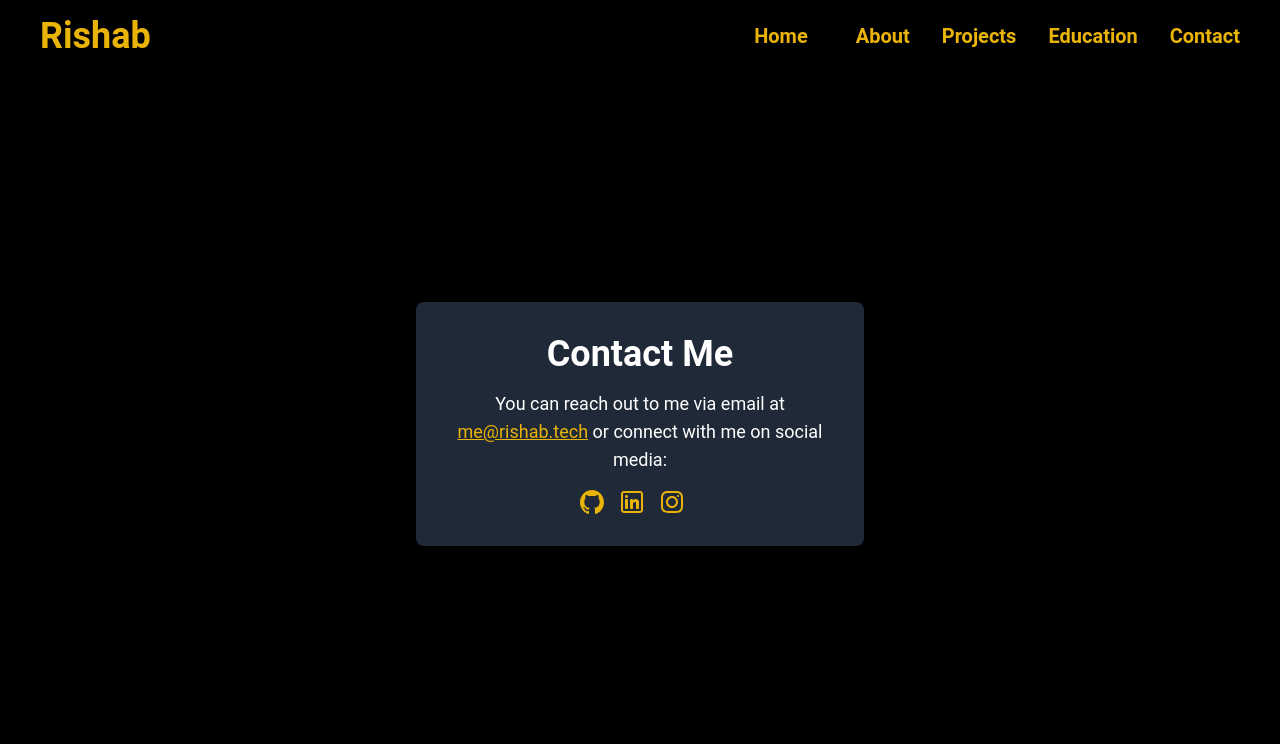
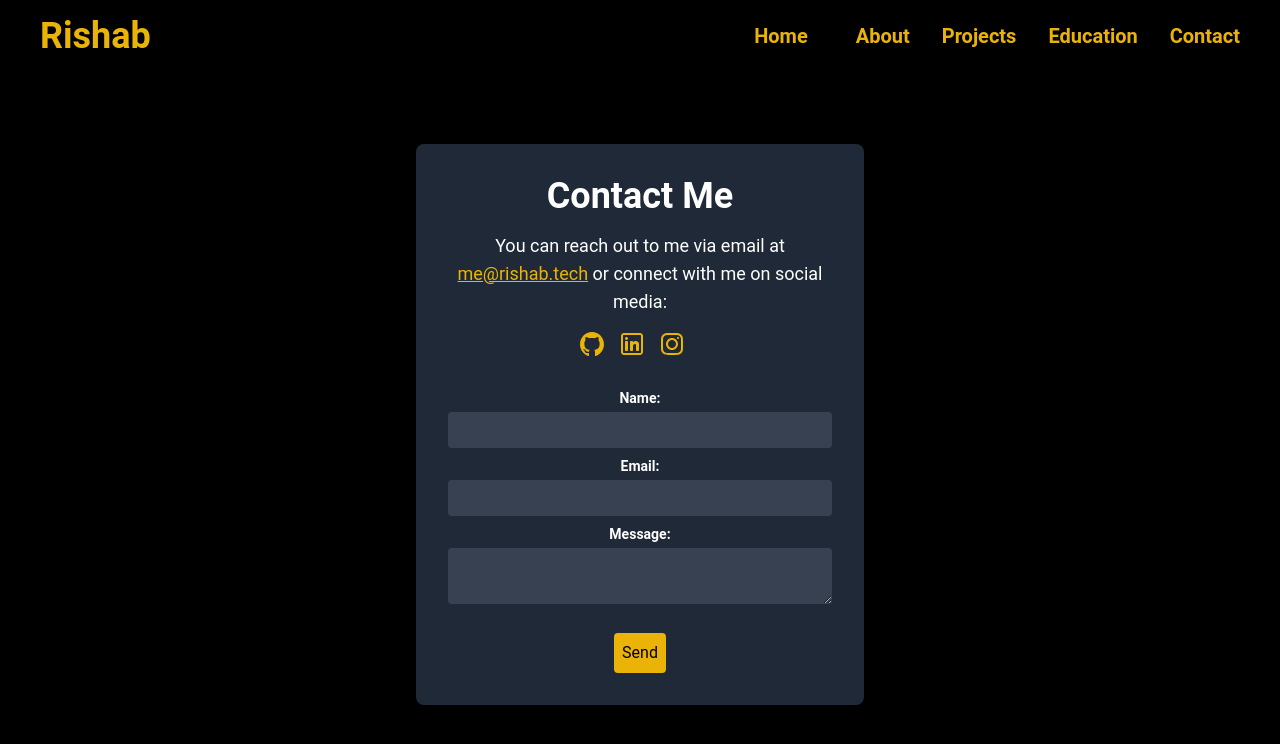
Before and after one commit to rishab-alt/portfolio-master, a React (Create React App) app: page /contact in a window 1280 px wide. Shown: the top 744 px of the page. Built offline with nearby package versions, Linux system fonts and the light colour scheme; a small style sheet from the web is missing.

Commit message:
add form to contact

```diff
--- a/package.json
+++ b/package.json
@@ -8,6 +8,7 @@
     "@testing-library/react": "^13.4.0",
     "@testing-library/user-event": "^13.5.0",
     "autoprefixer": "^10.4.19",
+    "emailjs-com": "^3.2.0",
     "formik": "^2.4.6",
     "framer-motion": "^11.1.9",
     "postcss": "^8.4.38",
--- a/src/components/pages/Contact.jsx
+++ b/src/components/pages/Contact.jsx
@@ -1,23 +1,54 @@
 import React, { useState, useEffect } from 'react';
-import Github from '../images/Github'
-import Linkedin from '../images/Linkedin'
-import Instagram from '../images/Instagram'
-import Navbar from '../NavBar'
+import Github from '../images/Github';
+import Linkedin from '../images/Linkedin';
+import Instagram from '../images/Instagram';
+import Navbar from '../NavBar';
 
 const Contact = () => {
   const [darkMode, setDarkMode] = useState(true);
+  const [formData, setFormData] = useState({
+    name: '',
+    email: '',
+    message: ''
+  });
 
   useEffect(() => {
     const prefersDarkMode = window.matchMedia && window.matchMedia('(prefers-color-scheme: dark)').matches;
     setDarkMode(prefersDarkMode);
   }, []);
 
+  const handleChange = (e) => {
+    setFormData({
+      ...formData,
+      [e.target.name]: e.target.value
+    });
+  };
+
+  const handleSubmit = (e) => {
+    e.preventDefault();
+    fetch('https://formspree.io/f/mvoejjlq', {
+      method: 'POST',
+      headers: {
+        'Content-Type': 'application/json'
+      },
+      body: JSON.stringify(formData)
+    })
+    .then(response => {
+      if (response.ok) {
+        alert('Message sent successfully!');
+      } else {
+        alert('Failed to send message.');
+      }
+    })
+    .catch(error => {
+      console.error('Error:', error);
+      alert('Failed to send message.');
+    });
+  };
 
   return (
     <div className="bg-black text-white min-h-screen flex flex-col justify-center items-center">
       <Navbar darkMode={darkMode} />
-
-
       <div className="min-h-screen flex flex-col justify-center items-center container mx-auto py-8 px-4 pt-20">
         <div className="max-w-md p-8 bg-gray-800 rounded-lg shadow-lg animate-fade-in text-center">
           <h1 className="text-4xl font-bold mb-4">Contact Me</h1>
@@ -35,10 +66,50 @@ const Contact = () => {
               <Instagram />
             </a>
           </div>
+          <form onSubmit={handleSubmit} className="mt-8">
+            <label className="block mb-2 text-sm font-bold">
+              Name:
+              <input
+                type="text"
+                name="name"
+                value={formData.name}
+                onChange={handleChange}
+                required
+                className="w-full mt-1 p-2 bg-gray-700 text-white rounded"
+              />
+            </label>
+            <label className="block mb-2 text-sm font-bold">
+              Email:
+              <input
+                type="email"
+                name="email"
+                value={formData.email}
+                onChange={handleChange}
+                required
+                className="w-full mt-1 p-2 bg-gray-700 text-white rounded"
+              />
+            </label>
+            <label className="block mb-2 text-sm font-bold">
+              Message:
+              <textarea
+                name="message"
+                value={formData.message}
+                onChange={handleChange}
+                required
+                className="w-full mt-1 p-2 bg-gray-700 text-white rounded"
+              />
+            </label>
+            <button
+              type="submit"
+              className="mt-4 p-2 bg-yellow-500 text-black rounded hover:bg-yellow-600"
+            >
+              Send
+            </button>
+          </form>
         </div>
       </div>
     </div>
   );
-}
+};
 
 export default Contact;
```
Also changed, not shown: 1 other file (tests, documents, lock files or other folders).
